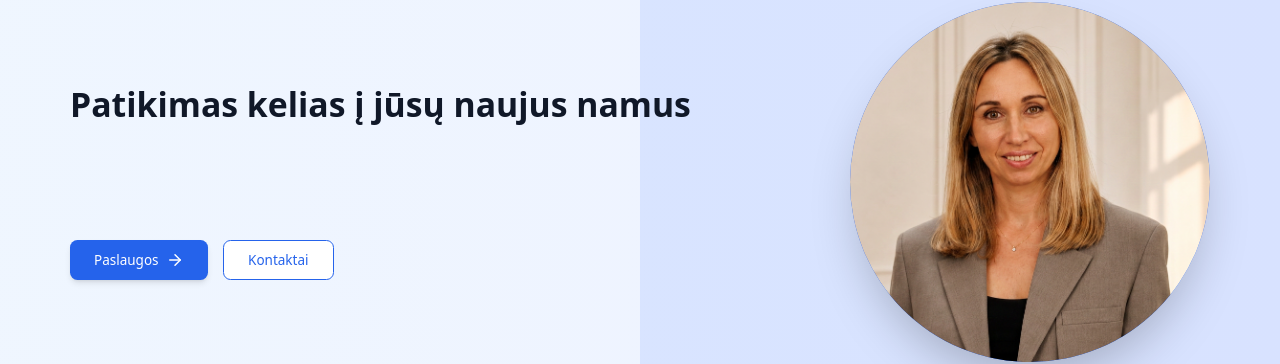
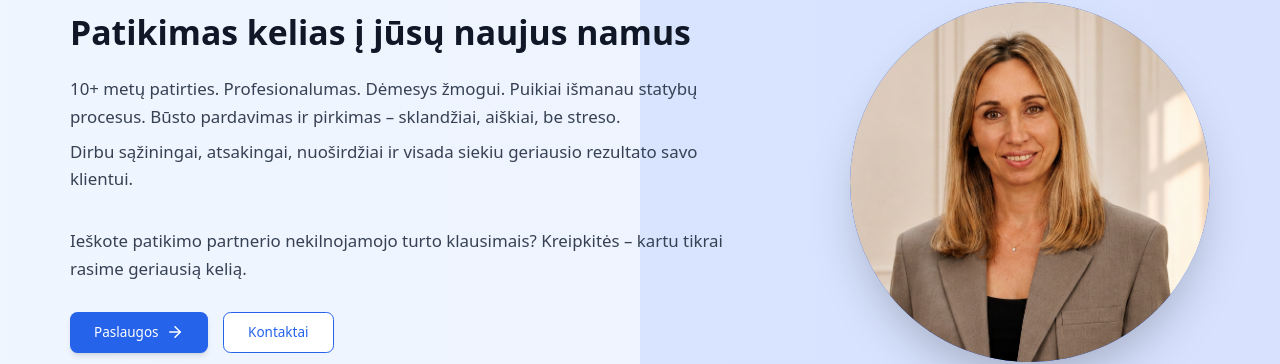
Before and after one commit to Jaronimo1337/NT-project, a React (Vite) app in the folder client/: page / in a window 1280 px wide. Shown: the part 254-618 px from the top of the page. Built offline with nearby package versions, Linux system fonts and the light colour scheme; no server answers.

Commit message:
Fix slow page load: stop re-seeding site content on every API request.
Hero shows default copy immediately while the API loads; seeding runs only at server startup.

```diff
--- a/client/src/components/Sections/HeroSection.jsx
+++ b/client/src/components/Sections/HeroSection.jsx
@@ -10,7 +10,7 @@ const HeroSection = ({ registerSection, scrollToSection }) => {
     <section
       id="home"
       ref={(el) => registerSection('home', el)}
-      className="page-section section-reveal min-h-[calc(100dvh-var(--site-header-height))] sm:min-h-screen w-full snap-start flex items-start sm:items-center bg-gradient-to-r from-blue-50 to-indigo-50 relative overflow-hidden pt-[var(--site-header-height)]"
+      className="page-section section-reveal is-revealed min-h-[calc(100dvh-var(--site-header-height))] sm:min-h-screen w-full snap-start flex items-start sm:items-center bg-gradient-to-r from-blue-50 to-indigo-50 relative overflow-hidden pt-[var(--site-header-height)]"
     >
       <div className="absolute right-0 bottom-0 w-1/2 h-full bg-blue-600 clip-diagonal opacity-10" />
       <div className="hero-container w-full mobile-padding px-4 sm:px-6 lg:px-8 xl:px-16 py-6 sm:py-12 lg:py-16 flex flex-col lg:flex-row items-center justify-center gap-6 lg:gap-8 xl:gap-12 max-w-7xl mx-auto">
@@ -20,11 +20,24 @@ const HeroSection = ({ registerSection, scrollToSection }) => {
               {t('hero.title', 'Patikimas kelias į jūsų naujus namus')}
             </h1>
             <p className="text-responsive-base sm:text-responsive-lg text-gray-700 mb-6 sm:mb-8 leading-relaxed">
-              {t('hero.paragraph1', '')}
+              {t(
+                'hero.paragraph1',
+                '10+ metų patirties. Profesionalumas. Dėmesys žmogui. Puikiai išmanau statybų procesus. Būsto pardavimas ir pirkimas – sklandžiai, aiškiai, be streso.'
+              )}
               <br className="hidden sm:block" />
-              <span className="block mt-2">{t('hero.paragraph2', '')}</span>
+              <span className="block mt-2">
+                {t(
+                  'hero.paragraph2',
+                  'Dirbu sąžiningai, atsakingai, nuoširdžiai ir visada siekiu geriausio rezultato savo klientui.'
+                )}
+              </span>
               <br className="hidden sm:block" />
-              <span className="block mt-2">{t('hero.paragraph3', '')}</span>
+              <span className="block mt-2">
+                {t(
+                  'hero.paragraph3',
+                  'Ieškote patikimo partnerio nekilnojamojo turto klausimais? Kreipkitės – kartu tikrai rasime geriausią kelią.'
+                )}
+              </span>
             </p>
             <div className="flex flex-col sm:flex-row gap-3 sm:gap-4 max-w-md mx-auto lg:mx-0">
               <button
@@ -51,6 +64,8 @@ const HeroSection = ({ registerSection, scrollToSection }) => {
               src={HERO_IMAGE}
               alt="Lilija Eimontienė"
               className="w-full h-full object-cover object-[95%_center]"
+              loading="eager"
+              decoding="async"
               fetchPriority="high"
             />
           </div>
```
Also changed, not shown: 1 other file (tests, documents, lock files or other folders).
